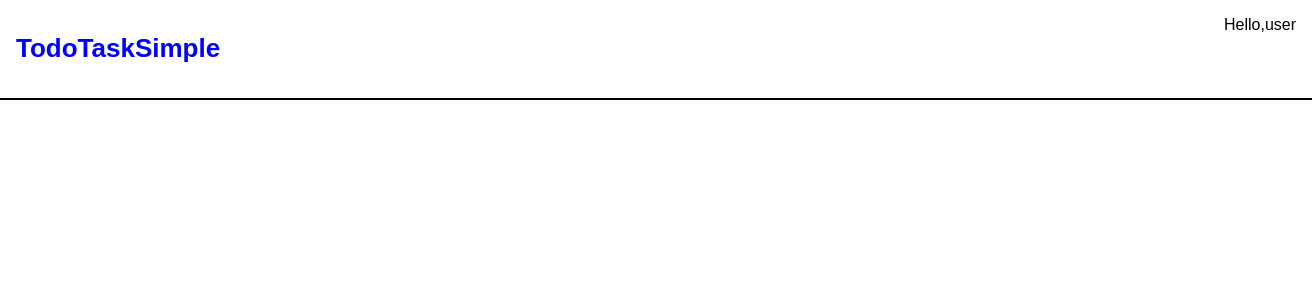
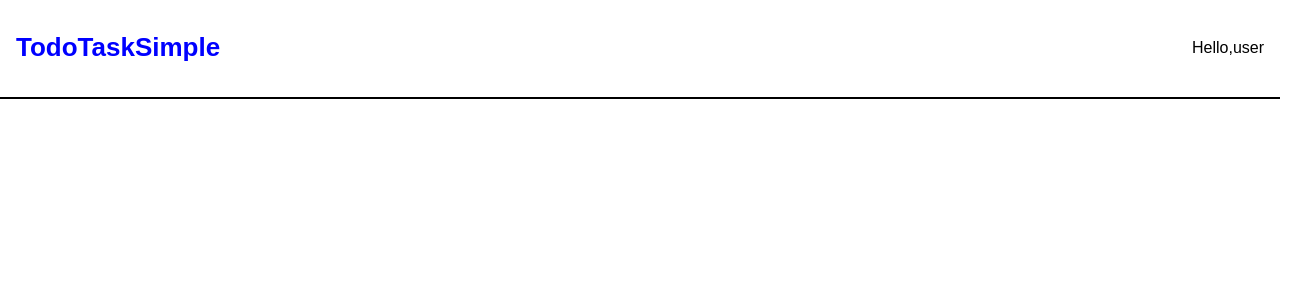
Before and after one commit to n0f3/todoSimpleTask, a React (Create React App) app: page / in a window 1280 px wide. Shown: the top 300 px of the page, 1312 px wide, since content can reach past the window. Built offline with nearby package versions, Linux system fonts and the light colour scheme.

Commit message:
Added normalize css and modified greeting message

```diff
--- a/package.json
+++ b/package.json
@@ -4,6 +4,7 @@
   "private": true,
   "dependencies": {
     "node-sass-chokidar": "^1.3.0",
+    "normalize.css": "^8.0.0",
     "npm-run-all": "^4.1.3",
     "prop-types": "^15.6.2",
     "react": "^16.4.1",
--- a/src/components/Greeting.js
+++ b/src/components/Greeting.js
@@ -1,8 +1,12 @@
 import React from 'react';
 import { PropTypes } from 'prop-types';
 const Greeting = (props) => (
-  <div>
-    {`${props.message},${props.userName}`}
+  <div style={{
+    display: 'flex',
+    justifyContent: 'flex-end',
+    alignItems: 'center'
+  }}>
+      {`${props.message},${props.userName}`}
   </div>
 );
 
--- a/src/index.js
+++ b/src/index.js
@@ -1,6 +1,7 @@
 import React from 'react';
 import ReactDOM from 'react-dom';
 import './styles/index.css';
+import 'normalize.css';
 import App from './App';
 import registerServiceWorker from './registerServiceWorker';
 
--- a/src/styles/index.scss
+++ b/src/styles/index.scss
@@ -3,3 +3,7 @@ body {
   padding: 0;
   font-family: sans-serif;
 }
+
+* {
+  box-sizing: border-box;
+}
```
Also changed, not shown: 1 other file (tests, documents, lock files or other folders).
